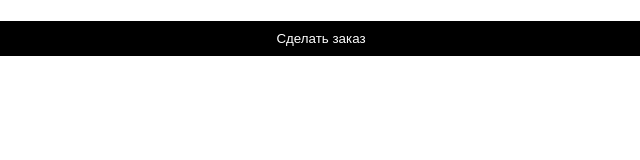
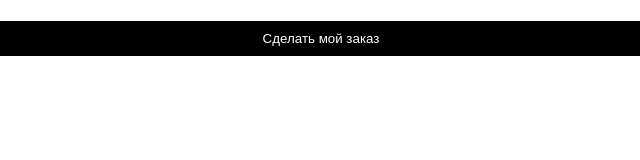
Before and after one commit to bakerko/Boobon-1, a plain HTML site: page modal.html in a window 1280 px wide. Shown: the full height of the page, 319-959 px from the left. Drawn offline with Linux system fonts and the light colour scheme.

Commit message:
Description change

```diff
--- a/modal.html
+++ b/modal.html
@@ -10,7 +10,7 @@
 </head>
 <body>
 
-<button id="myBtn" class="button black_button">Сделать заказ</button>
+<button id="myBtn" class="button black_button">Сделать мой заказ</button>
 <div id="myModal" class="modal">
 
     <div class="modal-content">
```
